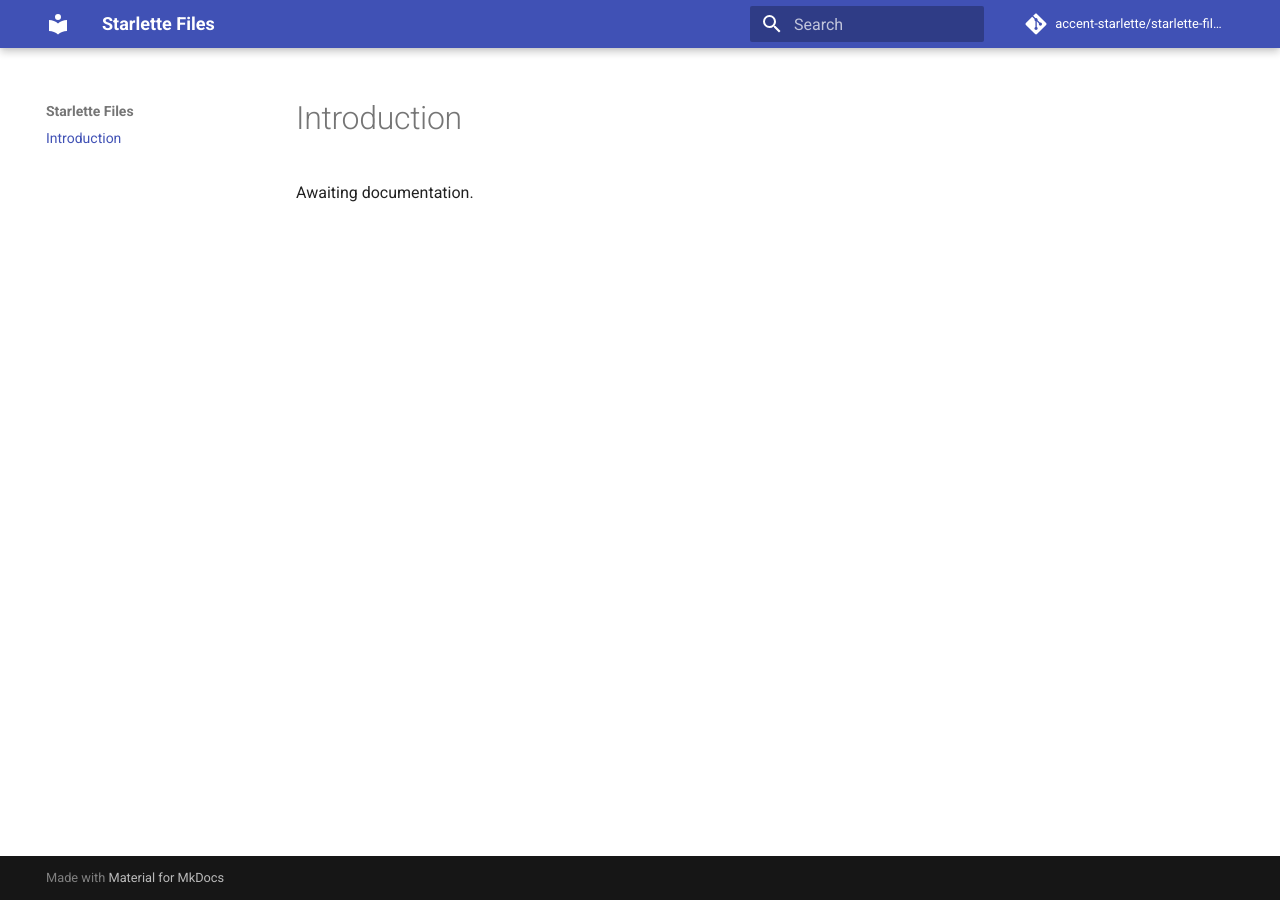
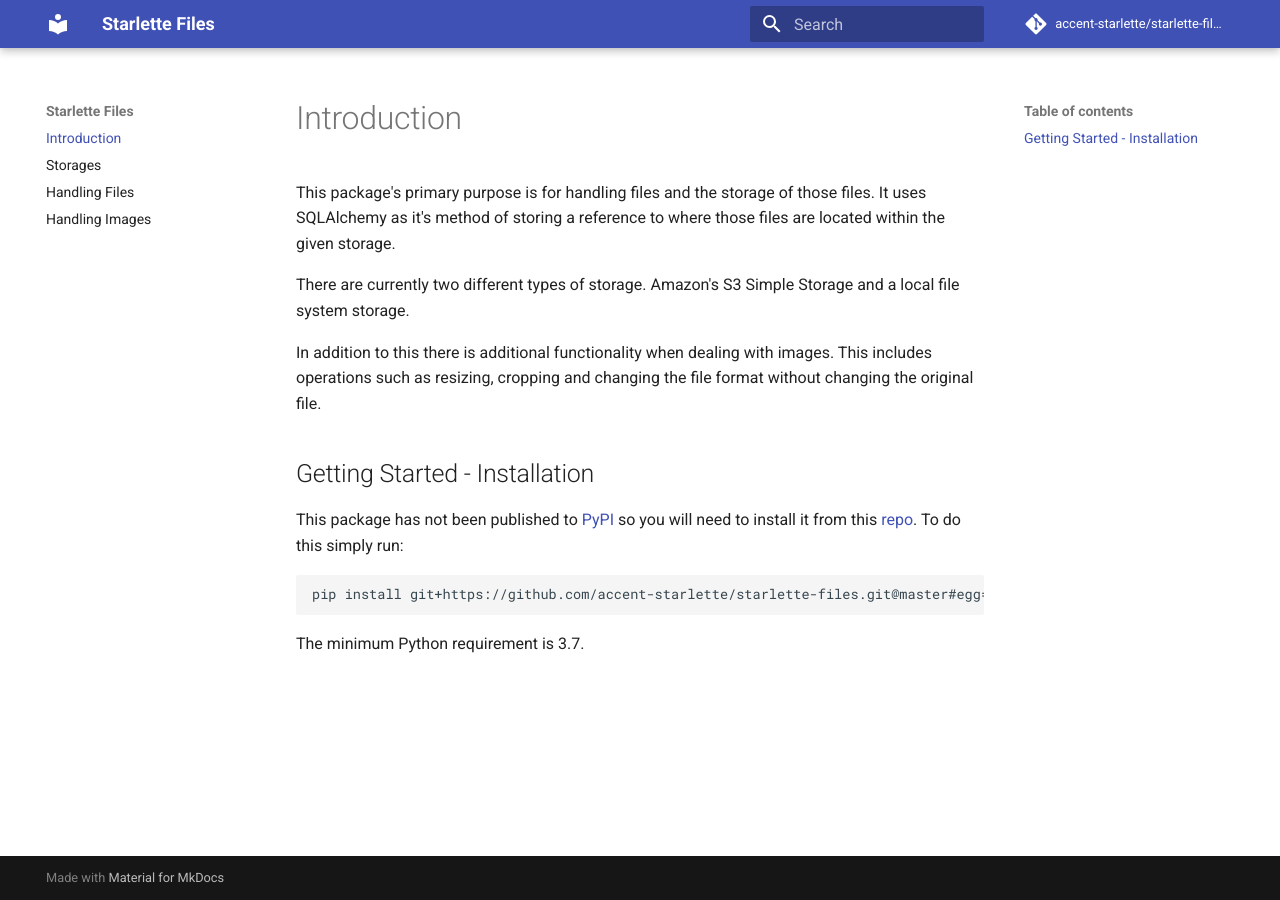
Before and after one commit to accent-starlette/starlette-files, an MkDocs documentation site: the page built from docs/index.md, in a window 1280 px wide. Built offline with MkDocs 1.6.1 and Material for MkDocs 9.7.7, drawn with Linux system fonts in a browser that asks for light colours; comment, search, counter and statistics services are not loaded.

Commit message:
started documentation

````diff
--- a/docs/index.md
+++ b/docs/index.md
@@ -1,3 +1,22 @@
 # Introduction
 
-Awaiting documentation.
+This package's primary purpose is for handling files and the storage of those files.
+It uses SQLAlchemy as it's method of storing a reference to where those files
+are located within the given storage.
+
+There are currently two different types of storage. Amazon's S3 Simple Storage and a local file system storage.
+
+In addition to this there is additional functionality when dealing with images.
+This includes operations such as resizing, cropping and changing the file format without
+changing the original file.
+
+## Getting Started - Installation
+
+This package has not been published to [PyPI](https://pypi.org) so you will need to install it from
+this [repo](https://github.com/accent-starlette/starlette-files). To do this simply run:
+
+```
+pip install git+https://github.com/accent-starlette/starlette-files.git@master#egg=starlette-files
+```
+
+The minimum Python requirement is 3.7.
--- a/mkdocs.yml
+++ b/mkdocs.yml
@@ -10,7 +10,11 @@
 
 nav:
     - Introduction: 'index.md'
+    - Storages: 'storages.md'
+    - Handling Files: 'handling_files.md'
+    - Handling Images: 'handling_images.md'
 
 markdown_extensions:
+  - markdown.extensions.admonition
   - markdown.extensions.codehilite:
       guess_lang: false
````
Also changed, not shown: docs/handling_files.md (added, +130 -0 lines), docs/handling_images.md (added, +3 -0 lines), docs/storages.md (added, +56 -0 lines).
